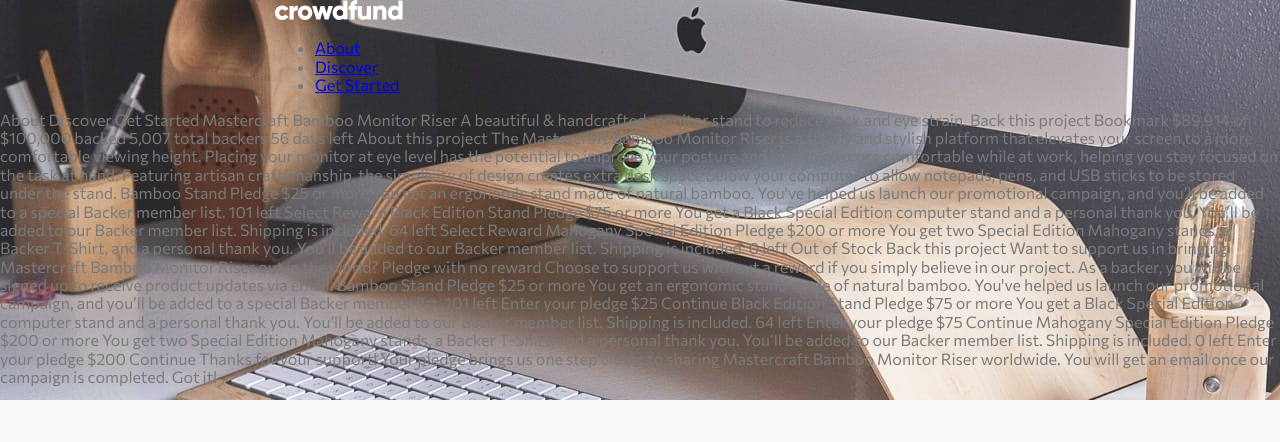
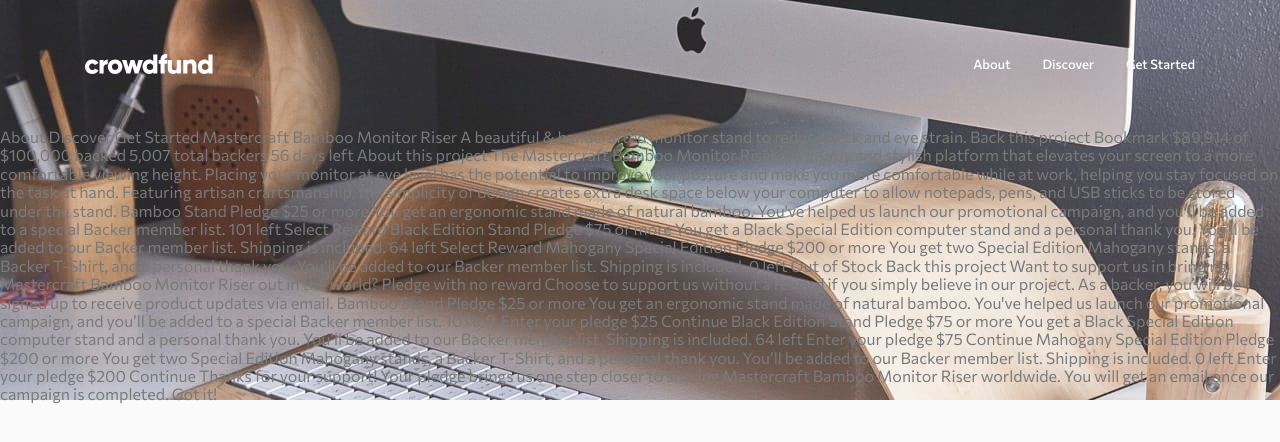
Before and after one commit to Doniyorbek-Coder/Crowdfunding-product-page, a plain HTML site: page index.html in a window 1280 px wide. Drawn offline with Linux system fonts and the light colour scheme.

Commit message:
navbar ready

```diff
--- a/css/style.css
+++ b/css/style.css
@@ -65,3 +65,49 @@ img {
   margin-left: auto;
   margin-right: auto;
 }
+
+.container-fluid {
+  max-width: 1150px;
+  padding-left: 20px;
+  padding-right: 20px;
+  margin-left: auto;
+  margin-right: auto;
+}
+
+.sitenav {
+  padding-top: 54px;
+  padding-bottom: 54px;
+}
+
+.sitenav-container {
+  display: flex;
+  justify-content: space-between;
+  align-items: center;
+}
+
+/* LOGO */
+
+.logo-img {
+  display: block;
+}
+
+.sitenav-list {
+  display: flex;
+  align-items: center;
+  padding: 0;
+  margin: 0;
+  list-style-type: none;
+  font-size: 13px;
+  line-height: 16px;
+  font-weight: 500;
+}
+
+.sitenav-item {
+  margin-left: 32px;
+}
+
+.sitenav-link {
+  color: #ffffff;
+  text-decoration: none;
+  transition: background-color 0.3s ease, color 0.3s ease;
+}
--- a/index.html
+++ b/index.html
@@ -21,7 +21,7 @@
   <body>
     <header class="site-header">
       <nav class="sitenav">
-        <div class="container sitenav-container">
+        <div class="container-fluid sitenav-container">
           <a class="logo">
             <img
               class="logo-img"
```
